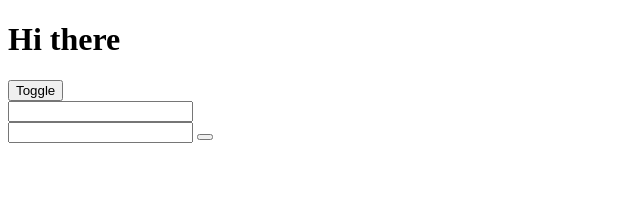
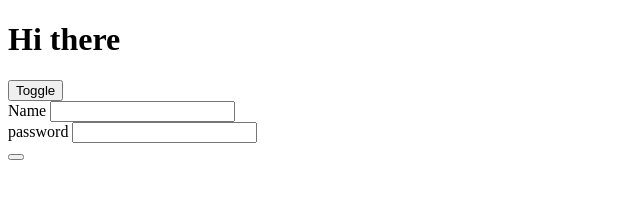
Before and after one commit to abduhafiz1993/JavaScript-Intern-Tasks, a plain HTML site: page Dom-Task3/index.html in a window 1280 px wide. Shown: the whole page, without its empty margins (0-640 px from the left). Drawn offline with Linux system fonts and the light colour scheme.

Commit message:
some editing on html

```diff
--- a/Dom-Task3/index.html
+++ b/Dom-Task3/index.html
@@ -14,9 +14,11 @@
     <button id="Toggle">Toggle</button>
 
     <form action="">
+        <label for="username">Name</label>
         <input type="text" name="username" id="username">
         <br>
-        <input type="password" name="password" id="password">
+        <label for="password">password</label>
+        <input type="password" name="password" id="password"><br>
         <button type="submit" ></button>
     </form>
 
```
